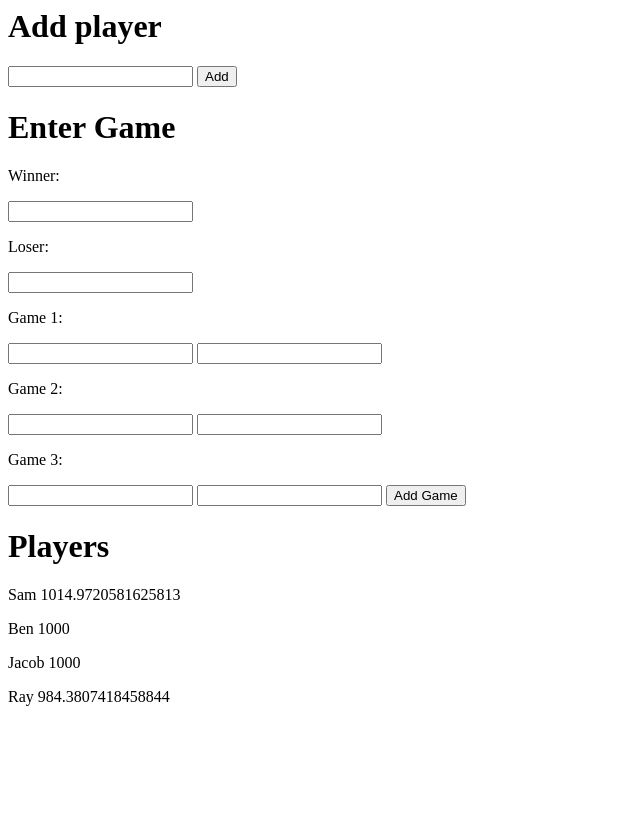
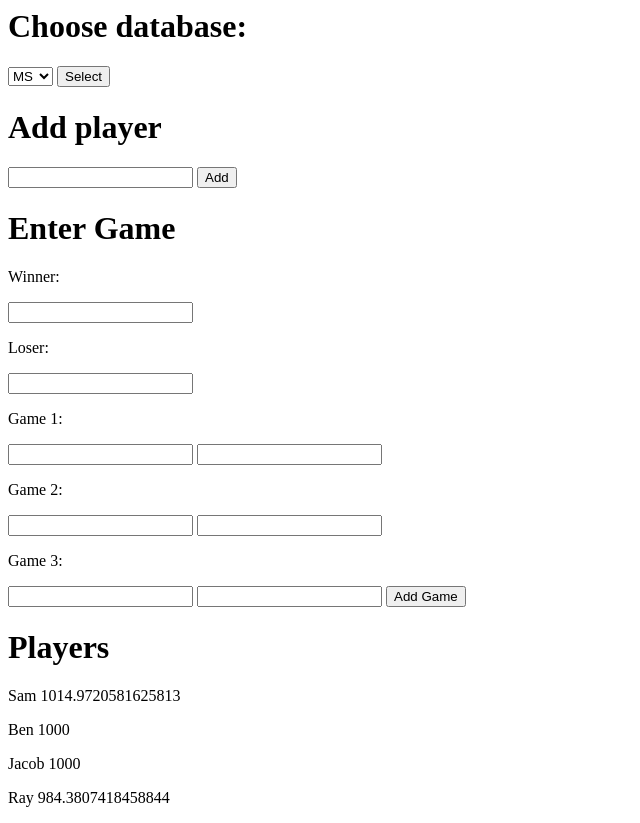
Before and after one commit to raymondhechen/badrank, a Flask app: page / in a window 1280 px wide. Shown: the whole page, without its empty margins (0-640 px from the left). Before the commit the page ends 706 px from the top, so only its background shows below. Run offline with Flask 2, Linux system fonts and the light colour scheme; data comes from the database, SQL or seed files in the repository; both versions use the stored data as it was after the commit.

Commit message:
Added select DB functionality

```diff
--- a/flask-backend/app/badrank.py
+++ b/flask-backend/app/badrank.py
@@ -8,6 +8,7 @@ from flask import redirect # for update
 
 from flask_sqlalchemy import SQLAlchemy
 
+# INITIAL SETUP --> START WITH ms.db
 project_dir = os.path.dirname(os.path.abspath(__file__)) # Project dir
 database_file = "sqlite:///{}".format(os.path.join(project_dir, "ms.db")) # Database loc
 
@@ -15,12 +16,11 @@ app = Flask(__name__)
 app.config["SQLALCHEMY_DATABASE_URI"] = database_file
 db = SQLAlchemy(app) # Initialize database connection
 
+
+# DATABASE STRUCTURES
 class Player(db.Model):
     elo = db.Column(db.Integer, nullable=False) # ELO Data
     name = db.Column(db.String(80), unique=True, nullable=False, primary_key=True) # Name Data
-
-    def __repr__(self):
-        return "<Name: {}>".format(self.name)
 
 class PlayerGame(db.Model):
     # Assume p1 is winner, p2 is loser
@@ -32,6 +32,16 @@ class PlayerGame(db.Model):
     g2p2 = db.Column(db.Integer, nullable=False)
     g3p1 = db.Column(db.Integer, nullable=True)
     g3p2 = db.Column(db.Integer, nullable=True)
+
+
+# MEHTODS
+@app.route("/setDB", methods=["GET","POST"])
+def selectDB():
+    dbName = request.form.get("dbName") + ".db"
+    project_dir = os.path.dirname(os.path.abspath(__file__)) # Project dir
+    database_file = "sqlite:///{}".format(os.path.join(project_dir, dbName))
+    app.config["SQLALCHEMY_DATABASE_URI"] = database_file
+    return redirect("/")
 
 
 @app.route("/", methods=["GET","POST"])
@@ -79,7 +89,7 @@ def probability(rating1, rating2):
 
 # Function to calculate Elo rating
 # k is a constant
-# d determines whether Pa wins or Pb wins
+# d determines whether Pa wins or Pb wins (1 or 0)
 def eloRating(Ra, Rb, k, d):
     Pb = probability(Ra, Rb) # Calculate the winning probability of Player B
     Pa = probability(Rb, Ra) # Clculate the Winning probability of Player A
--- a/flask-backend/app/templates/home.html
+++ b/flask-backend/app/templates/home.html
@@ -1,5 +1,19 @@
 <html>
   <body>
+
+    <h1>Choose database:</h1>
+    <form method="POST" action="/setDB">
+        <select name="dbName">
+                <option value="ms">MS</option>
+                <option value="ws">WS</option>
+                <option value="md">MD</option>
+                <option value="wd">WD</option>
+                <option value="xd">XD</option>
+        </select>
+        <input type="submit" value="Select">
+    </form>
+
+
     <h1>Add player</h1>
     <form method="POST" action="/">
         <input type="text" name="name">
```
Also changed, not shown: flask-backend/app/md.db (added), flask-backend/app/ms.db, flask-backend/app/wd.db (added), flask-backend/app/ws.db (added), flask-backend/app/xd.db (added).
